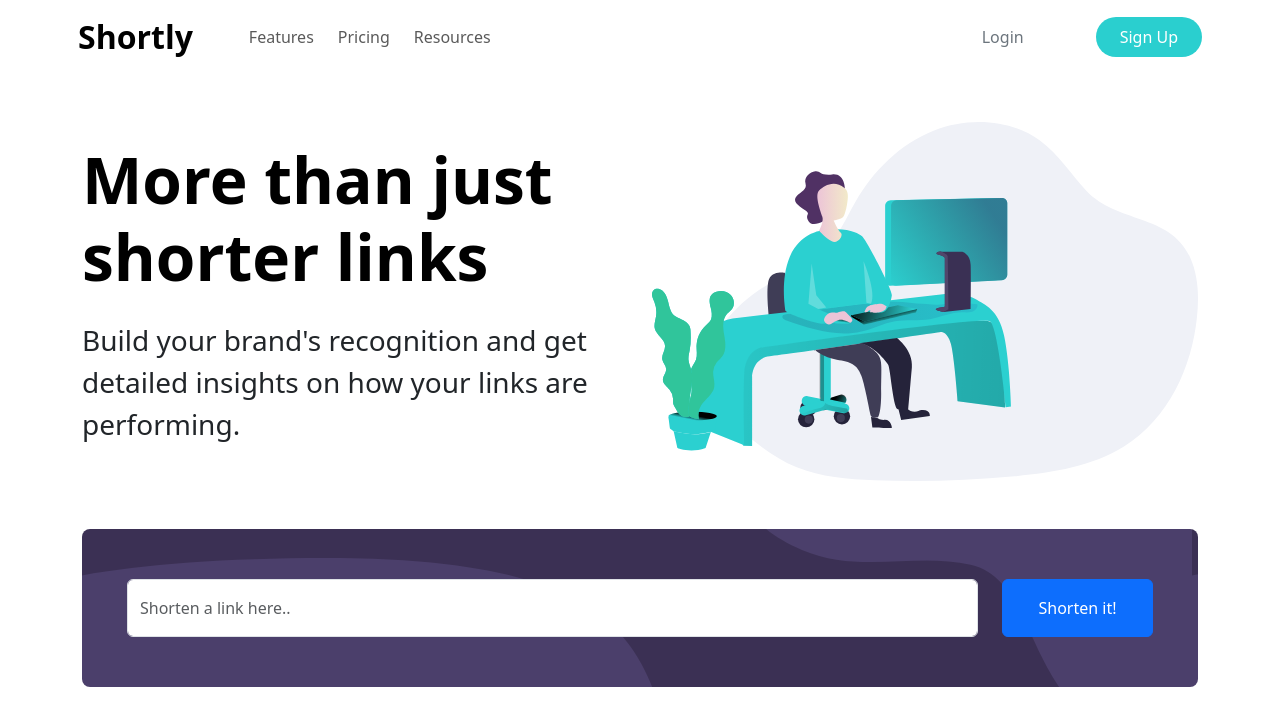
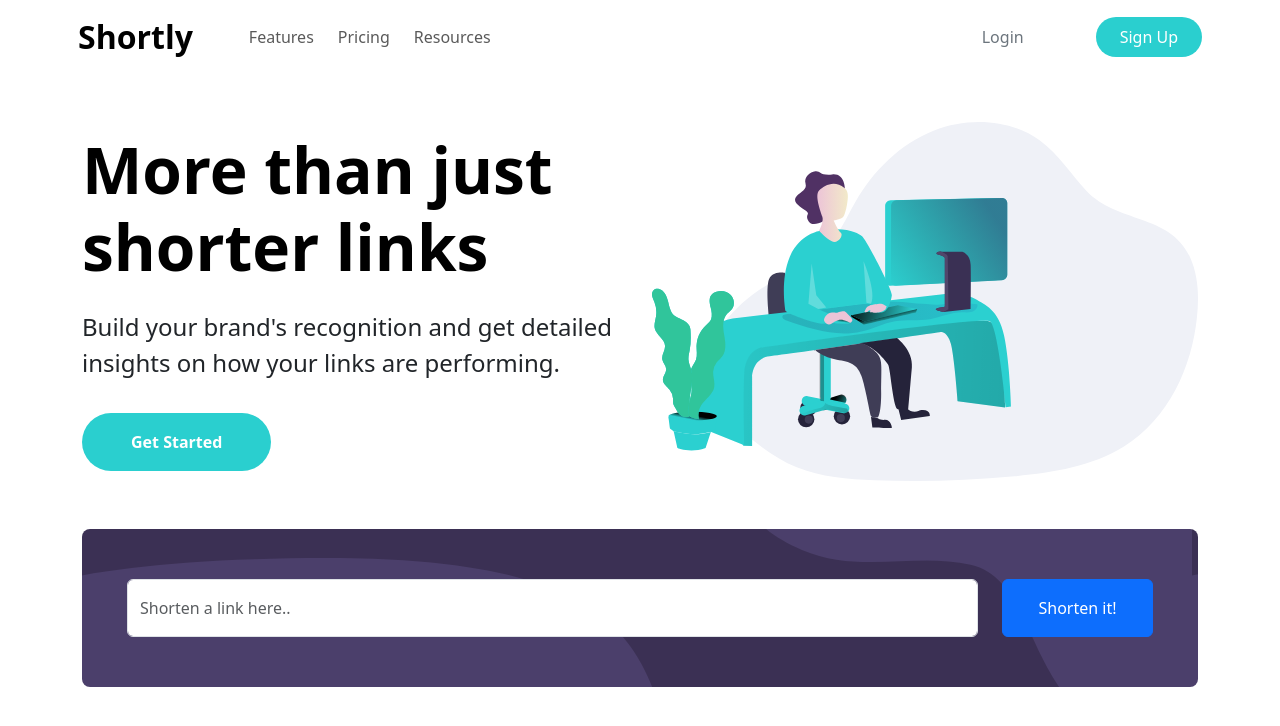
Before and after one commit to KrystianZybura/url-shortening-api-landing-page, a React (Vite) app: page / in a window 1280 px wide. Shown: the top 726 px of the page. Built offline with nearby package versions, Linux system fonts and the light colour scheme.

Commit message:
GetStartedButton added

```diff
--- /dev/null
+++ b/src/components/GetStartedButton/index.tsx
@@ -0,0 +1,9 @@
+import { Button } from "./styled";
+
+const GetStartedButton = () => (
+  <Button className="btn text-white rounded-5 px-5 py-3 fw-bold fs-sm-5">
+    Get Started
+  </Button>
+);
+
+export default GetStartedButton;
--- /dev/null
+++ b/src/components/GetStartedButton/styled.ts
@@ -0,0 +1,11 @@
+import styled from "styled-components";
+
+export const Button = styled.button`
+  background-color: ${({ theme }) => theme.colors.cyan};
+  transition: background-color, 0.3s;
+
+  &:hover {
+    background-color: ${({ theme }) => theme.colors.cyan};
+    filter: brightness(110%);
+  }
+`;
--- a/src/components/Introduction/index.tsx
+++ b/src/components/Introduction/index.tsx
@@ -1,4 +1,5 @@
 import workingImage from "../../assets/illustration-working.svg";
+import GetStartedButton from "../GetStartedButton";
 
 const Introduction = () => (
   <div className="div my-5">
@@ -12,14 +13,17 @@ const Introduction = () => (
           />
         </div>
       </div>
-      <div className="col-md d-grid align-content-center">
+      <div className="col-md d-grid align-content-center gap-3">
         <h1 className="fw-bold text-black display-3">
           More than just shorter links
         </h1>
-        <p className="mx-0 mt-3 fs-3">
+        <p className="mx-0 fs-4">
           Build your brand's recognition and get detailed insights on how your
           links are performing.
         </p>
+        <div>
+          <GetStartedButton />
+        </div>
       </div>
       <div className="col-md d-none d-md-block my-auto">
         <div>
```
